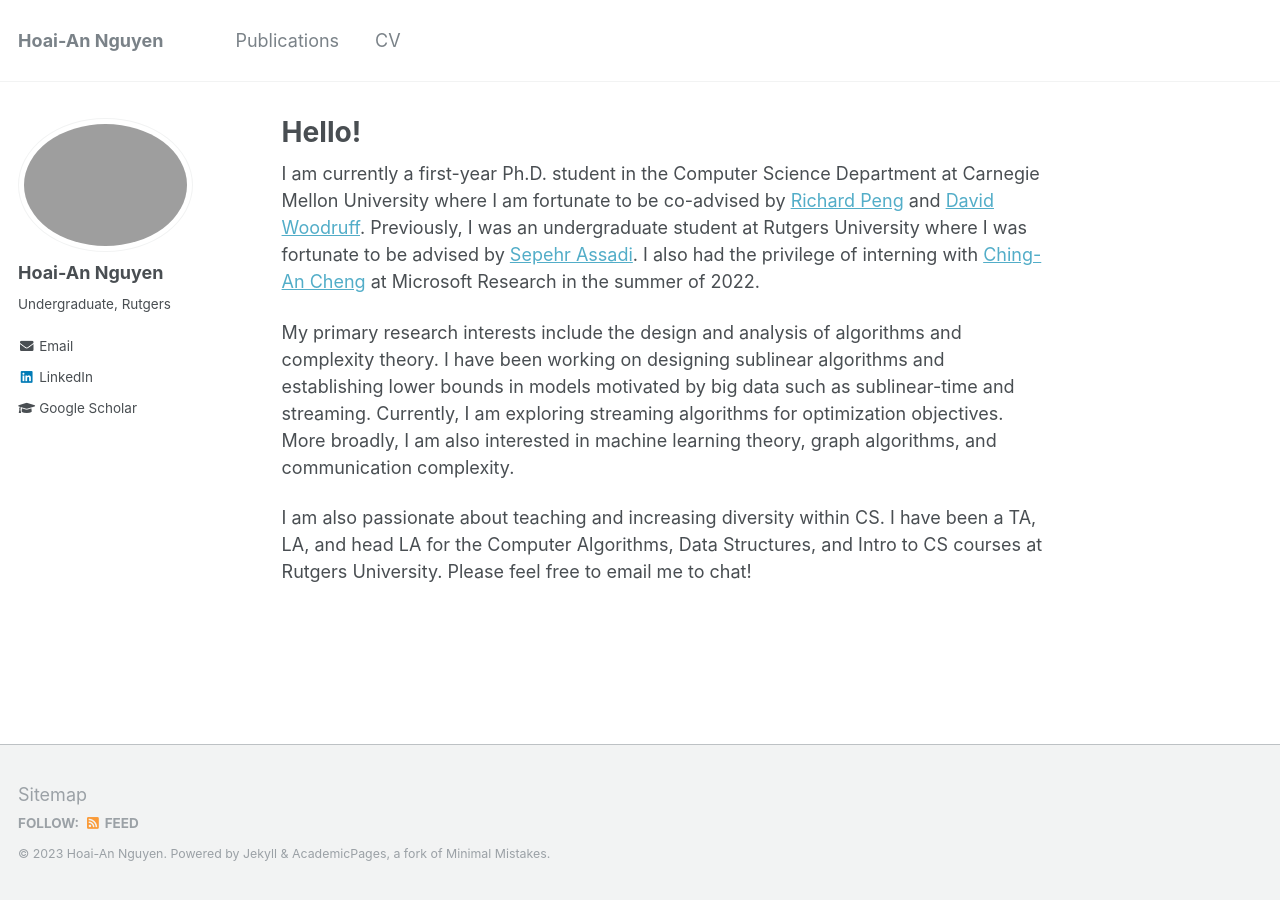
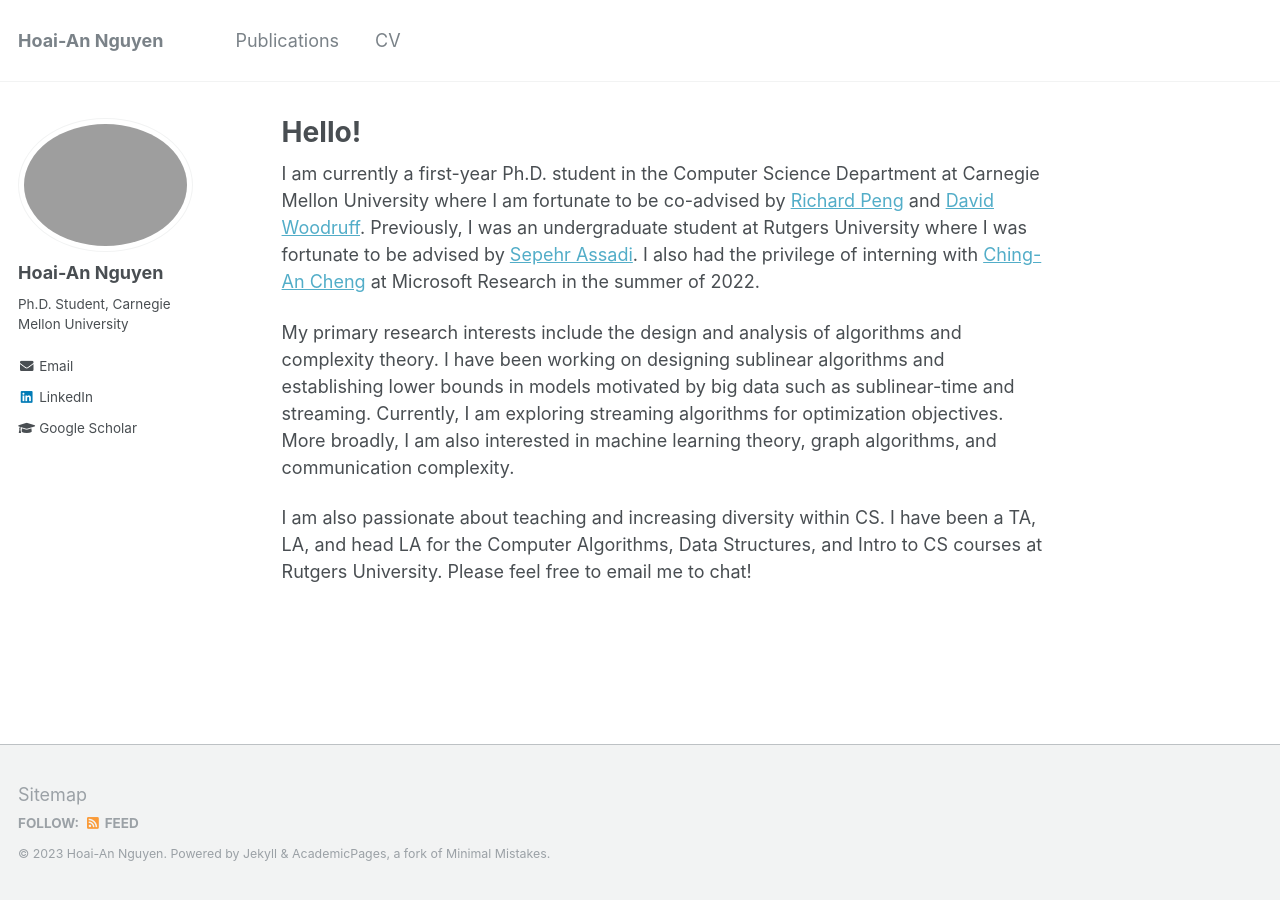
Before and after one commit to hoai77/hoai77.github.io, a Jekyll site: the page built from _pages/about.md, in a window 1280 px wide. Built offline with Jekyll 4.4.1, drawn with Linux system fonts in a browser that asks for light colours.

Commit message:
updated links

```diff
--- a/_config.yml
+++ b/_config.yml
@@ -82,12 +82,12 @@
 author:
   name             : "Hoai-An Nguyen"
   avatar           : "profile-pic.png"
-  bio              : "Undergraduate, Rutgers"
+  bio              : "Ph.D. Student, Carnegie Mellon University"
   location         :
   employer         :
   pubmed           :
   googlescholar    : "https://scholar.google.com/citations?user=9k20Ie4AAAAJ&hl=en"
-  email            : "hoaian.nguyen@rutgers.edu"
+  email            : "hnnguyen@andrew.cmu.edu"
   researchgate     :  # example: "https://www.researchgate.net/profile/yourprofile"
   uri              :
   bitbucket        :
```
